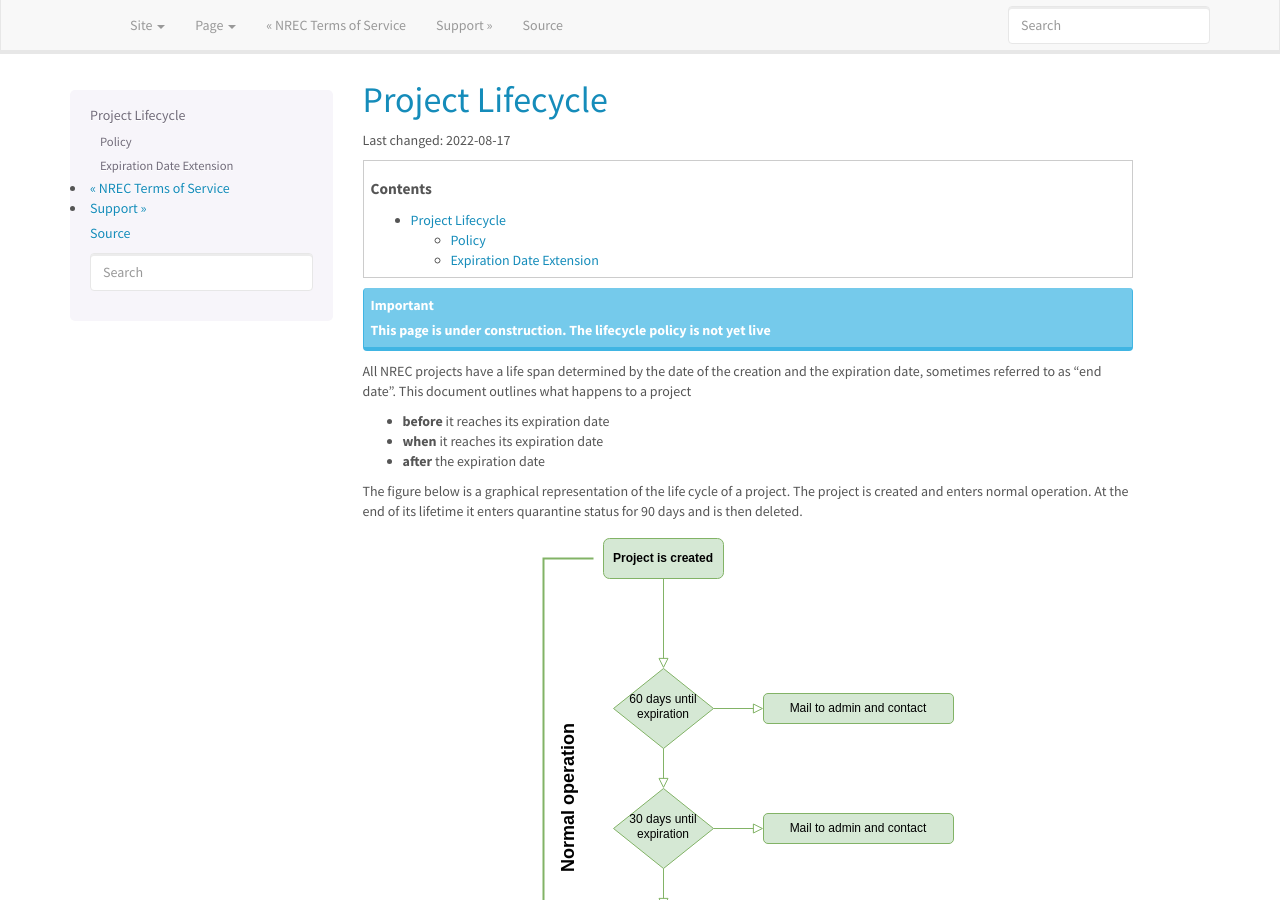
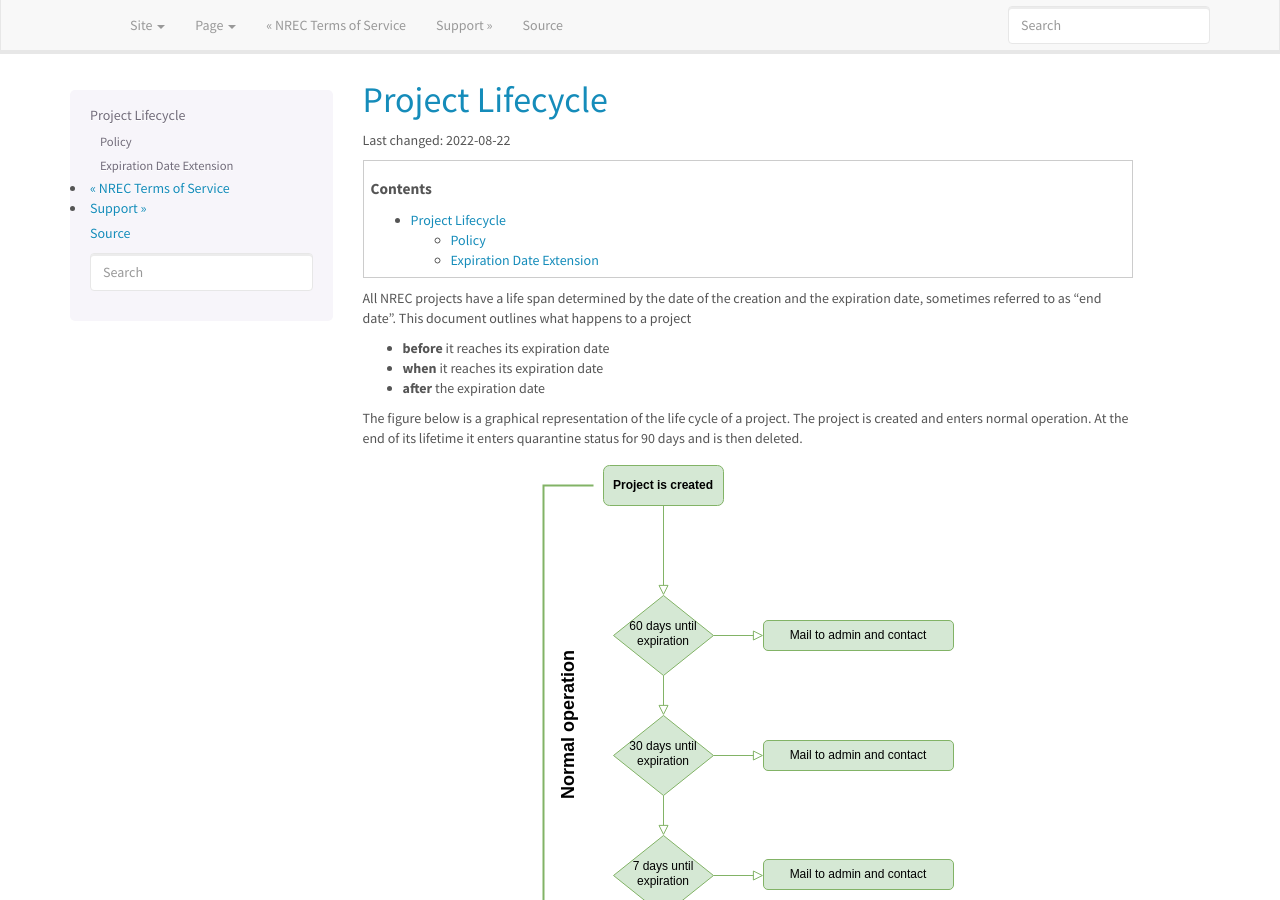
Before and after one commit to norcams/docs-enduser, a Sphinx documentation site: the page built from docs/project-lifecycle.rst, in a window 1280 px wide and 900 px high. Built offline with Sphinx 7.4.7, drawn with Linux system fonts in a browser that asks for light colours.

Commit message:
lifecycle prod

```diff
--- a/docs/project-lifecycle.rst
+++ b/docs/project-lifecycle.rst
@@ -3,12 +3,9 @@
 Project Lifecycle
 =================
 
-Last changed: 2022-08-17
+Last changed: 2022-08-22
 
 .. contents::
-
-.. IMPORTANT:: **This page is under construction. The lifecycle policy
-	       is not yet live**
 
 All NREC projects have a life span determined by the date of the
 creation and the expiration date, sometimes referred to as "end
```
